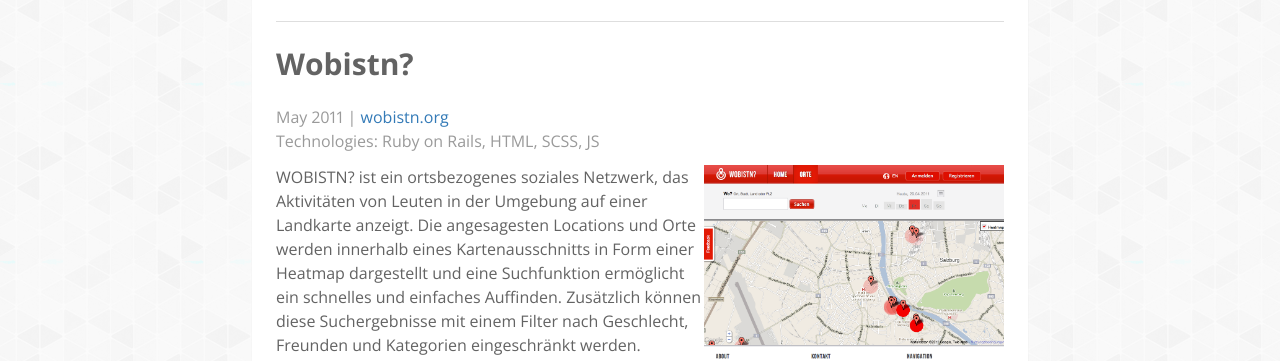
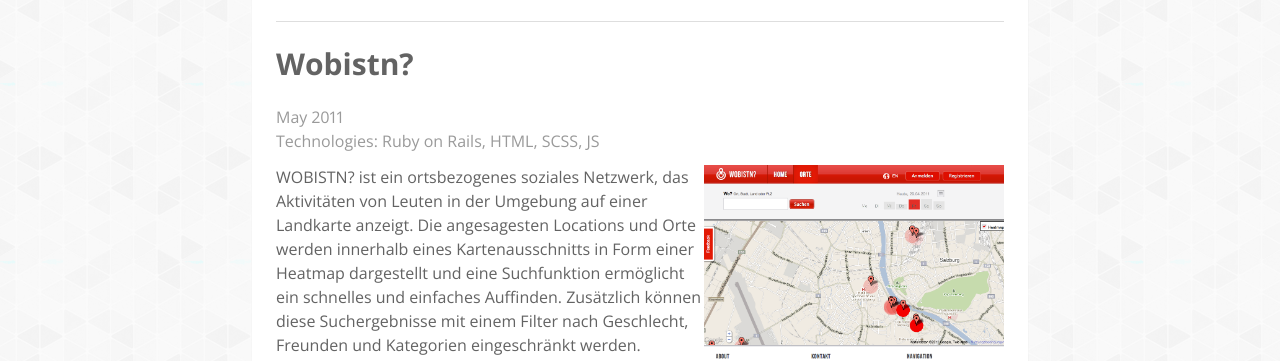
Before and after one commit to lpsBetty/lpsBetty.github.io, a Jekyll site: the page built from projects.md, in a window 1280 px wide and 900 px high, scrolled down 3871 px. Shown: the part 154-515 px from the top of the window. Built offline with Jekyll 4.4.1, drawn with Linux system fonts in a browser that asks for light colours; nearby versions of some CDN libraries.

Commit message:
remove obsolete wobistn.org

```diff
--- a/projects.md
+++ b/projects.md
@@ -146,7 +146,7 @@ Eine Herausforderung war die Mehrsprachigkeit, denn die Seite verfügt über 3 S
 
 # Wobistn?
 
-May 2011 \| [wobistn.org](http://www.wobistn.org/)
+May 2011
 Technologies: Ruby on Rails, HTML, SCSS, JS
 {: .txt-medium-gray}
 
```
